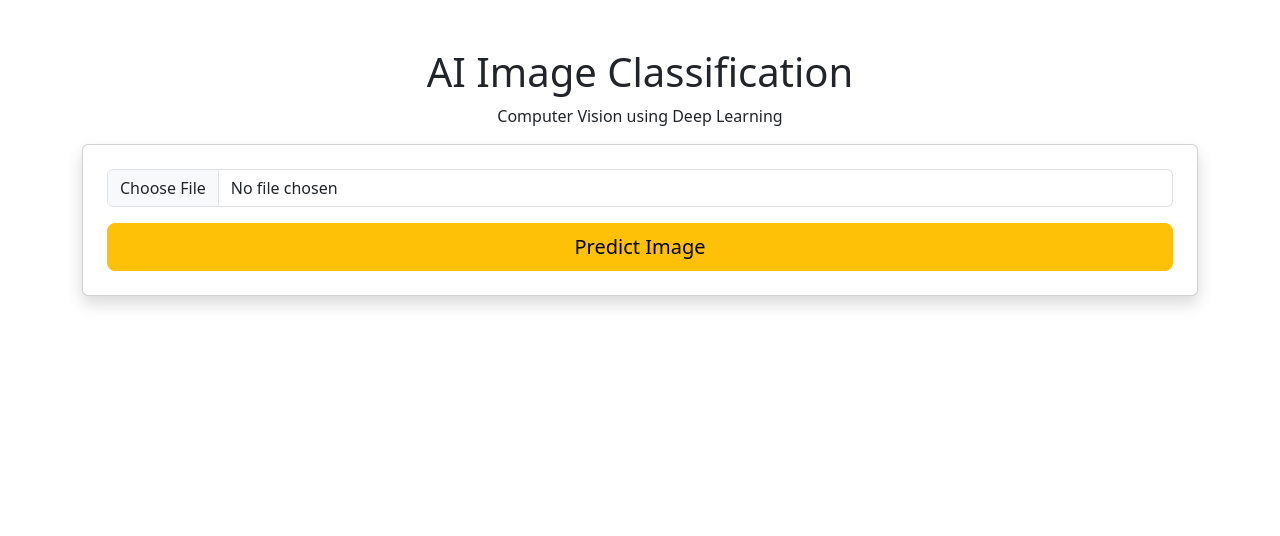
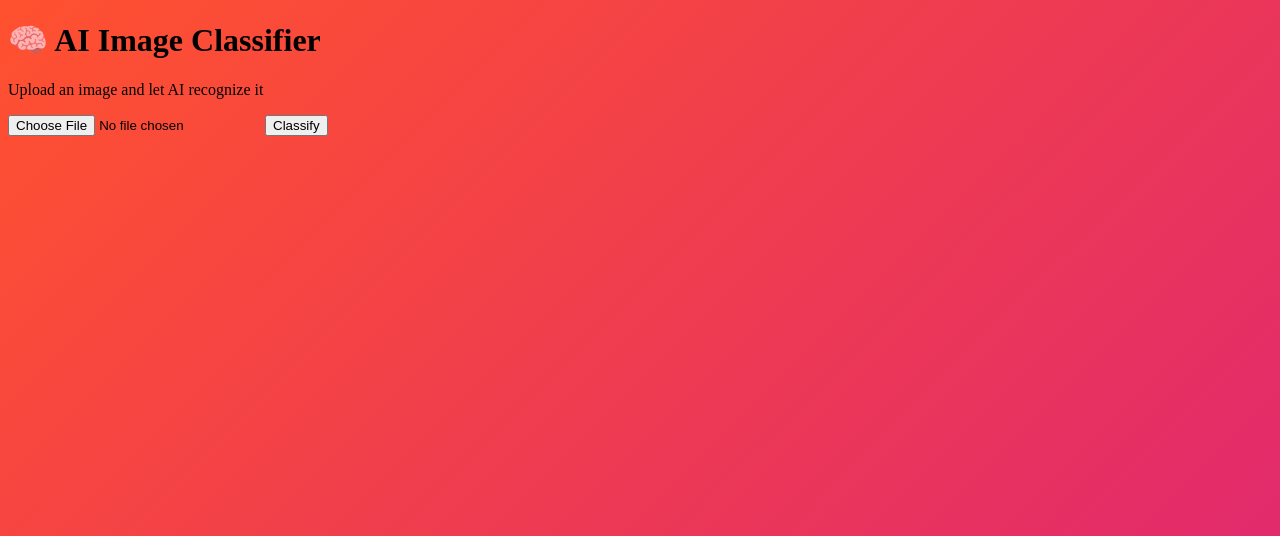
Before and after one commit to Mohamed2821/Image_classification-project, a Flask app: page / in a window 1280 px wide. Shown: the top 536 px of the page. Before the commit the page ends 307 px from the top, so only its background shows below. Run offline with Flask 3, Linux system fonts and the light colour scheme.

Commit message:
Update index.html

```diff
--- a/templates/index.html
+++ b/templates/index.html
@@ -1,29 +1,23 @@
 <!DOCTYPE html>
-<html>
+<html lang="en">
 <head>
+    <meta charset="UTF-8">
     <title>AI Image Classification</title>
-    <link href="https://cdn.jsdelivr.net/npm/bootstrap@5.3.2/dist/css/bootstrap.min.css" rel="stylesheet">
-    <link rel="stylesheet" href="/static/css/style.css">
+    <link rel="stylesheet" href="/static/style.css">
 </head>
 <body>
-<div class="container text-center mt-5">
-    <h1 class="title">AI Image Classification</h1>
-    <p class="subtitle">Computer Vision using Deep Learning</p>
 
-    <form method="POST" enctype="multipart/form-data" class="card p-4 shadow">
-        <input type="file" name="image" class="form-control mb-3" required>
-        <button class="btn btn-warning btn-lg">Predict Image</button>
-    </form>
+<div class="container">
+    <h1>🧠 AI Image Classifier</h1>
+    <p>Upload an image and let AI recognize it</p>
 
-    {% if image %}
-        <img src="{{ image }}" class="preview mt-4">
-    {% endif %}
+    <input type="file" id="imageInput">
+    <button onclick="uploadImage()">Classify</button>
 
-    {% if prediction %}
-        <div class="alert alert-success mt-4">
-            <strong>Prediction:</strong> {{ prediction }}
-        </div>
-    {% endif %}
+    <div class="loader" id="loader"></div>
+    <div id="result"></div>
 </div>
+
+<script src="/static/animation.js"></script>
 </body>
 </html>
```
